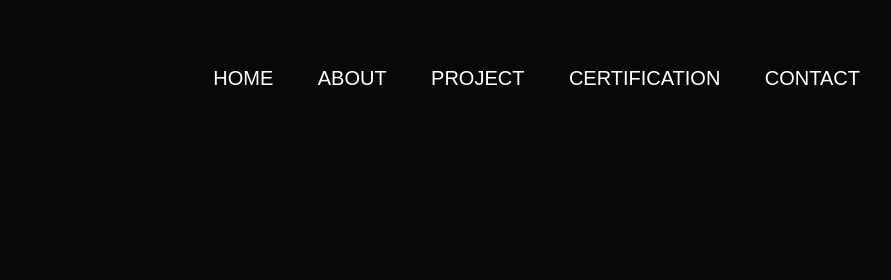
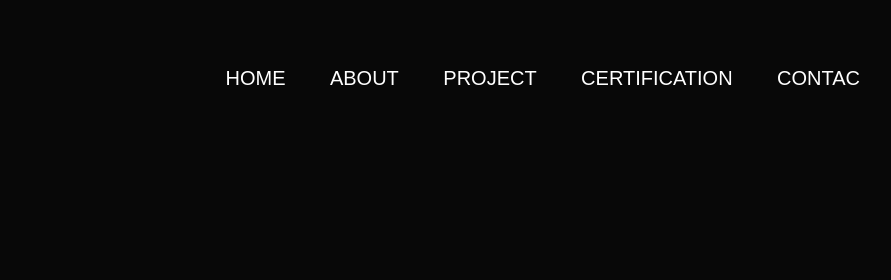
Before and after one commit to Fahaths/personal-portfolio, a plain HTML site: page portfolio/index.html in a window 1280 px wide. Shown: the top 280 px of the page, 272-1163 px from the left. Drawn offline with Linux system fonts and the light colour scheme.

Commit message:
Update index.html

```diff
--- a/portfolio/index.html
+++ b/portfolio/index.html
@@ -20,7 +20,7 @@
                     <li><a href="#about">ABOUT</a></li>
                     <li><a href="#Project">PROJECT</a></li>
                     <li><a href="#certification">CERTIFICATION</a></li>
-                    <li><a href="#contact">CONTACT</a></li>
+                    <li><a href="#contact">CONTAC</a></li>
                     <i class="fa-solid fa-xmark" class="menu1" onclick="closemenu()" ></i>
                 </ul>
                 <i class="fa-solid fa-bars" onclick="openmenu()"></i>
```
